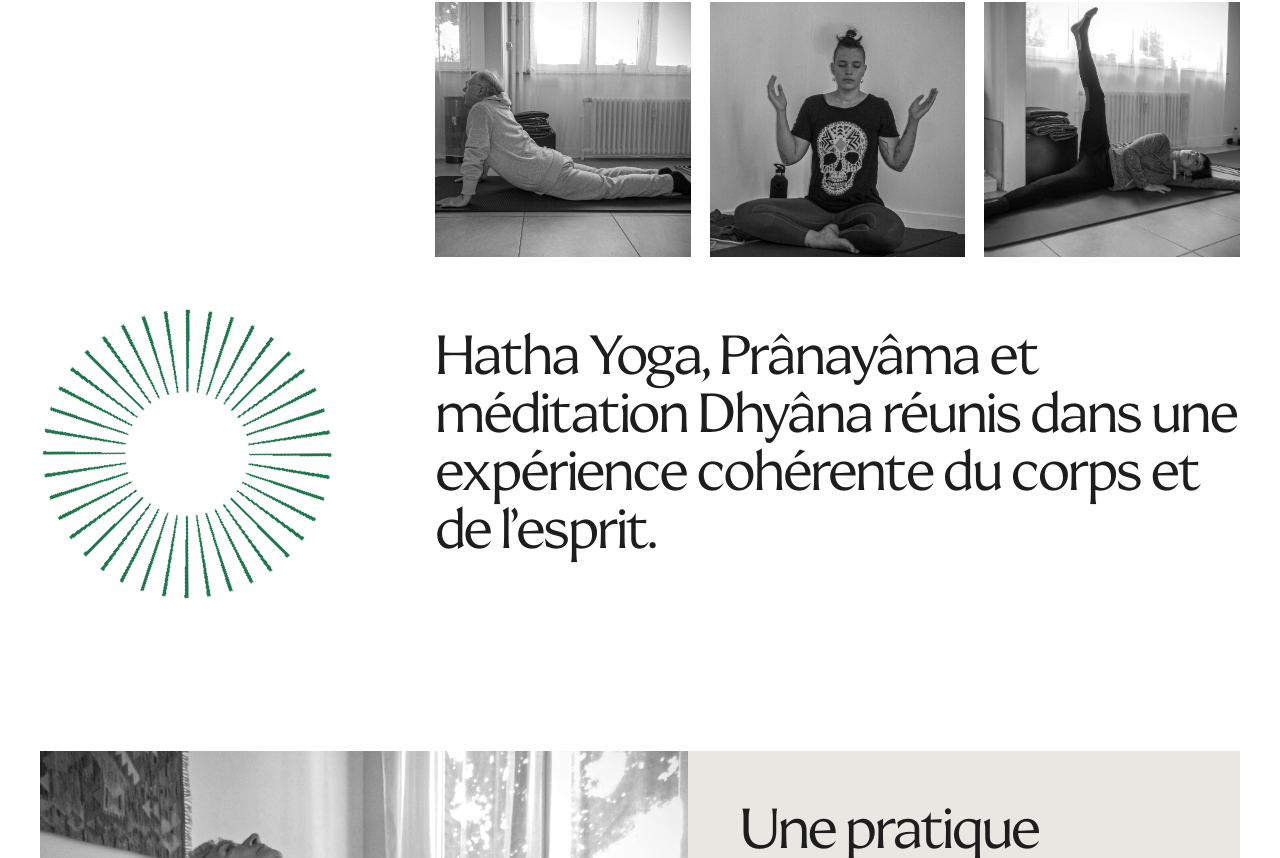
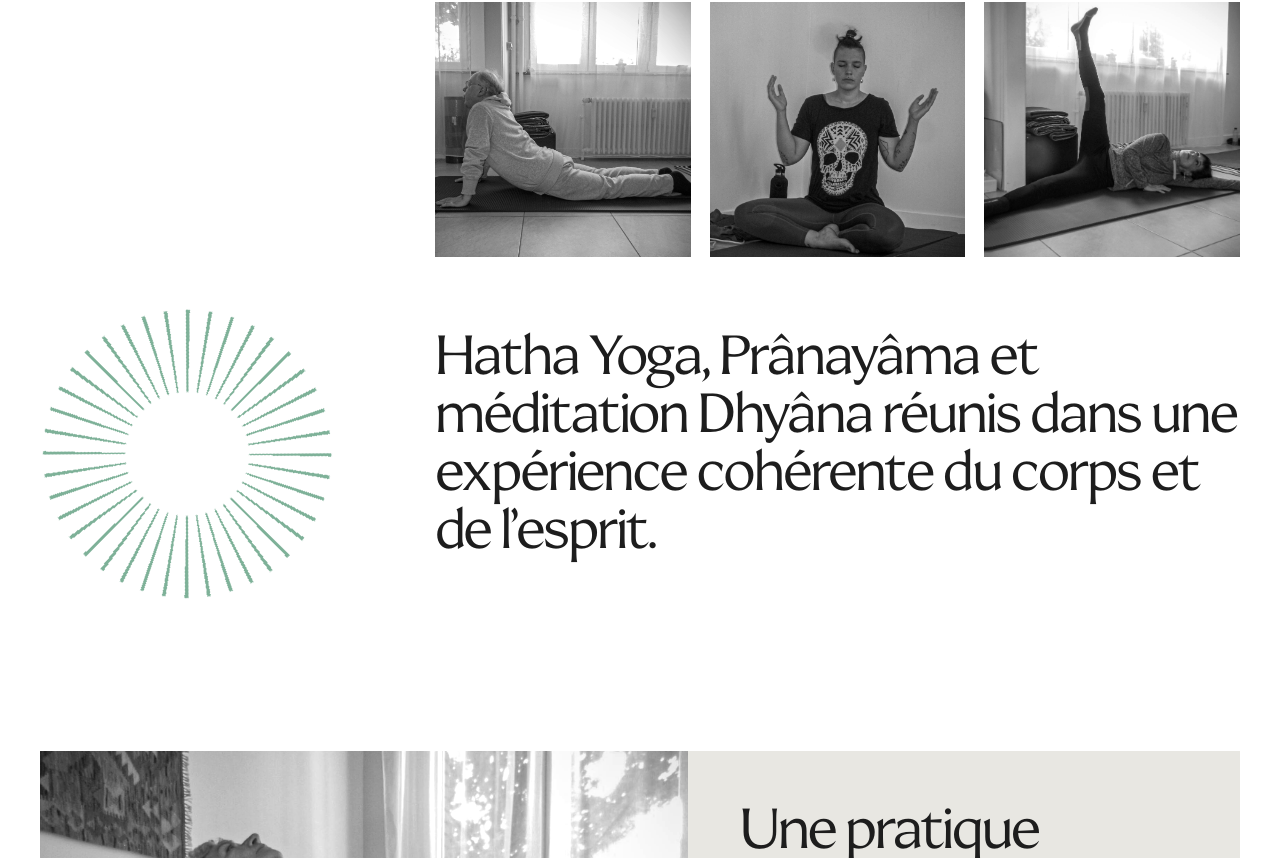
Before and after one commit to ilohest/creyda, a Nuxt app: page / in a window 1280 px wide. Shown: the part 1229-2087 px from the top of the page. Built offline with nearby package versions, Linux system fonts and the light colour scheme.

Commit message:
Place home illustration behind content

```diff
--- a/app/assets/css/main.css
+++ b/app/assets/css/main.css
@@ -117,14 +117,15 @@ h2 { font-size: clamp(3rem, 6.2vw, 6.8rem); }
 
 .opening { padding: 110px 0 150px; display: grid; grid-template-columns: .55fr 1.45fr; grid-template-areas: "aside title" "aside content"; column-gap: 7vw; }
 .opening-title { grid-area: title; max-width: 920px; margin-bottom: 50px; }
-.opening aside { grid-area: aside; display: flex; min-height: 920px; flex-direction: column; }
+.opening aside { grid-area: aside; display: flex; min-height: 920px; position: relative; isolation: isolate; flex-direction: column; }
+.opening aside > :not(.sun-mark) { position: relative; z-index: 1; }
 .opening aside > p { font-size: 1.15rem; line-height: 1.25; }
 .opening aside .text-link { margin-top: 80px; }
 .radiant-mark { --ray-color: var(--green); --ray-width: 1.4deg; --ray-step: 9deg; display: block; aspect-ratio: 1; border-radius: 50%; background: repeating-conic-gradient(from 0deg, var(--ray-color) 0 var(--ray-width), transparent var(--ray-width) var(--ray-step)); -webkit-mask: radial-gradient(circle, transparent 0 30%, #000 30.8% 100%); mask: radial-gradient(circle, transparent 0 30%, #000 30.8% 100%); transform-origin: center; will-change: transform; pointer-events: none; }
 .radiant-mark--dense { --ray-width: 1deg; --ray-step: 7.2deg; }
 .radiant-mark--airy { --ray-width: 1.8deg; --ray-step: 12deg; }
 .radiant-mark--light { --ray-color: var(--mint); }
-.sun-mark { width: min(23vw, 300px); margin-top: auto; }
+.sun-mark { width: min(23vw, 300px); margin-top: auto; position: relative; z-index: 0; opacity: .58; }
 .opening-main { grid-area: content; }
 .opening-gallery { width: min(100%, 920px); display: grid; grid-template-columns: repeat(3, minmax(0, 1fr)); gap: clamp(10px, 1.5vw, 22px); }
 .opening-gallery figure { margin: 0; overflow: hidden; background: var(--mist); }
```
